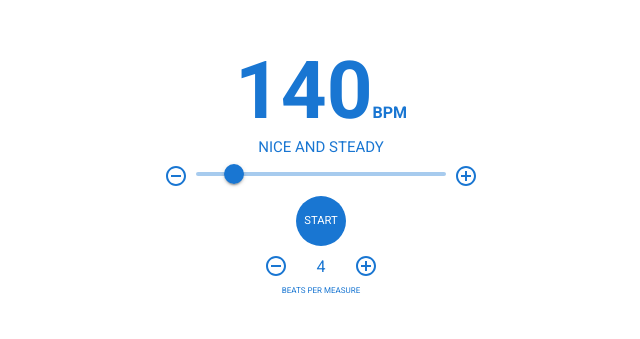
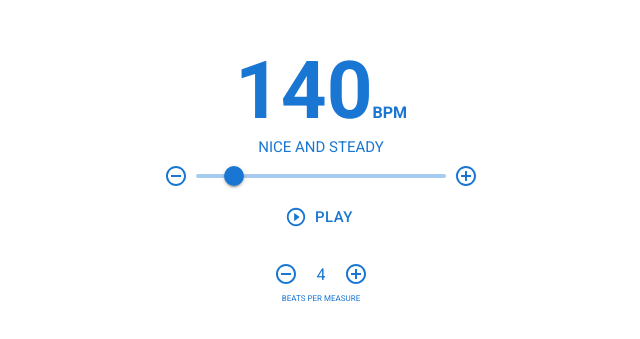
Before and after one commit to Gabriel-Barbosa-de-Oliveira/custom-metronome, a React (Create React App) app in the folder custom-metronome/: page / in a window 1280 px wide. Shown: the part 231-570 px from the top of the page, without its empty margins (319-959 px from the left). Built offline with nearby package versions, Linux system fonts and the light colour scheme.

Commit message:
Componentização em Andamento

```diff
--- a/custom-metronome/src/components/Metronome/Metronome.scss
+++ b/custom-metronome/src/components/Metronome/Metronome.scss
@@ -104,31 +104,22 @@ input[type=range]::-moz-range-track {
     background: #ddd;
 }
 
-.start-stop {
-    width: 50px;
-    height: 50px;
-    font-size: 0.7em;
-    text-align: center;
-    background: #1976d2;
-    border-radius: 50%;
-    color: #fff;
-    line-height: 50px;
-    margin: 0 auto;
-    cursor: pointer;
-}
-
-.start-stop:hover {
-    background: #1976d2;
+.action-button {
+    display: flex;
+    justify-content: center;
+    margin-bottom: 16px;
 }
 
 .beats-number-container{
-    width: 50px;
+    width: 30px;
     justify-content: center;
     display: flex;
 }
 
 .slider-container{
     width: 250px;
+    display: flex;
+    justify-content: center;
 }
 
 
--- a/custom-metronome/src/components/Metronome/Metronome.tsx
+++ b/custom-metronome/src/components/Metronome/Metronome.tsx
@@ -1,8 +1,9 @@
-import { IconButton, Slider } from '@mui/material';
+import { Button, IconButton, Slider } from '@mui/material';
 
 import React from 'react'
 import './Metronome.scss';
 import NumberController from '../../shared/partials/NumberController';
+import PlayCircleOutlineIcon from '@mui/icons-material/PlayCircleOutline';
 
 export default function Metronome() {
   return (
@@ -28,7 +29,12 @@ export default function Metronome() {
               />
             </div>
           } />
-          <div className="start-stop">START</div>
+
+          <section className="action-button">
+            <Button size="large" startIcon={<PlayCircleOutlineIcon />}>
+                Play
+            </Button>
+          </section>
 
           <NumberController component={
             <div className="beats-number-container">4</div>
```
